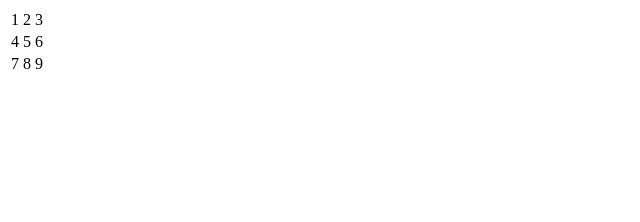
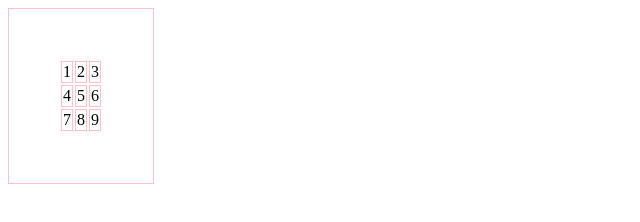
Before and after one commit to buczaknorbert/tabele, a plain HTML site: page index.html in a window 1280 px wide. Shown: the whole page, without its empty margins (0-640 px from the left). Drawn offline with Linux system fonts and the light colour scheme.

Commit message:
Add files via upload

```diff
--- a/index.html
+++ b/index.html
@@ -1,6 +1,12 @@
 <html lang="PL">
     <head>
         <meta charset="UTF-8">
+        <style>
+            table,td {border:1px solid pink;}
+            table{padding:50px;}
+            td{margin:50px}
+
+        </style>
     </head>
 
     <body>
```
